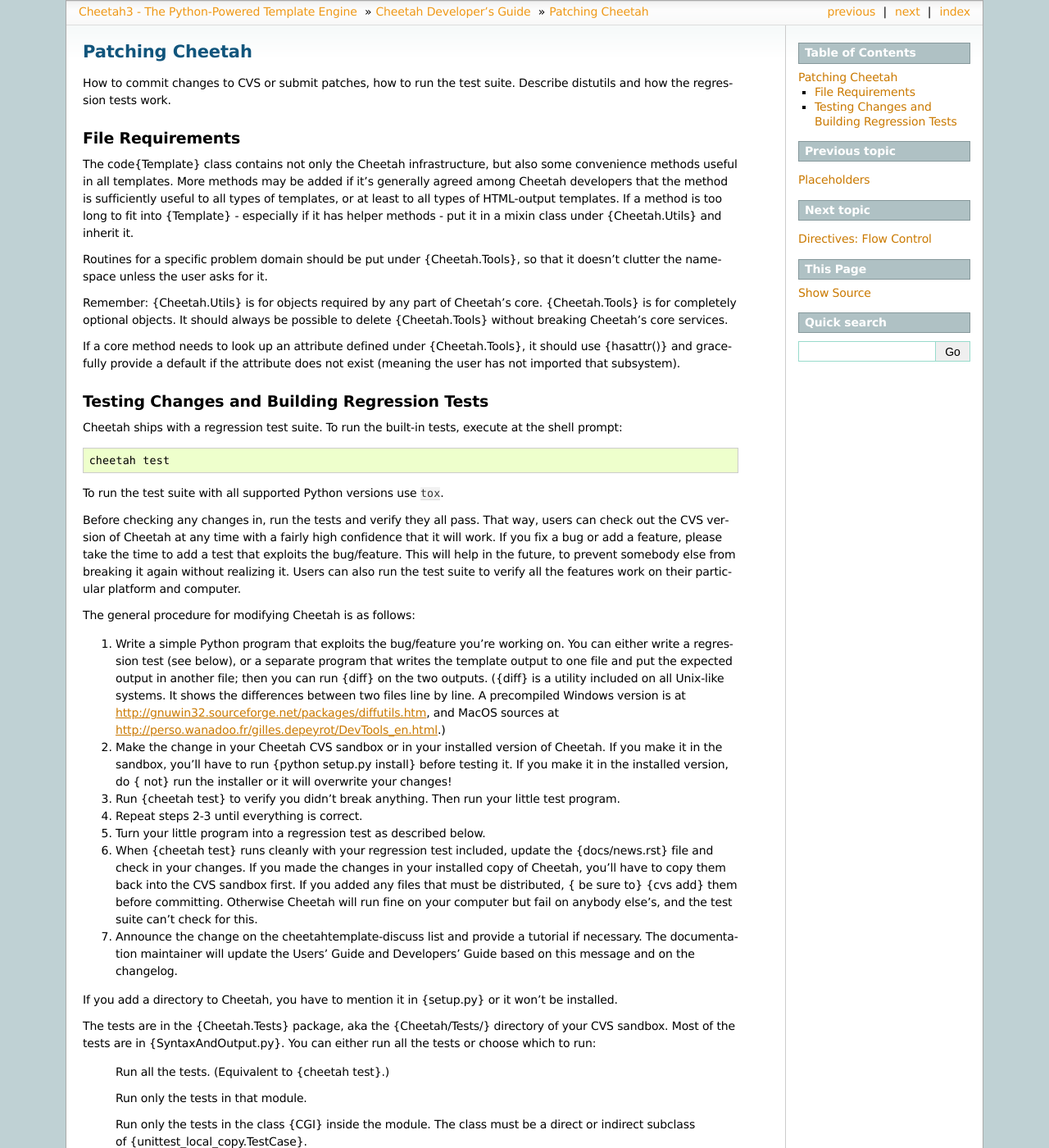
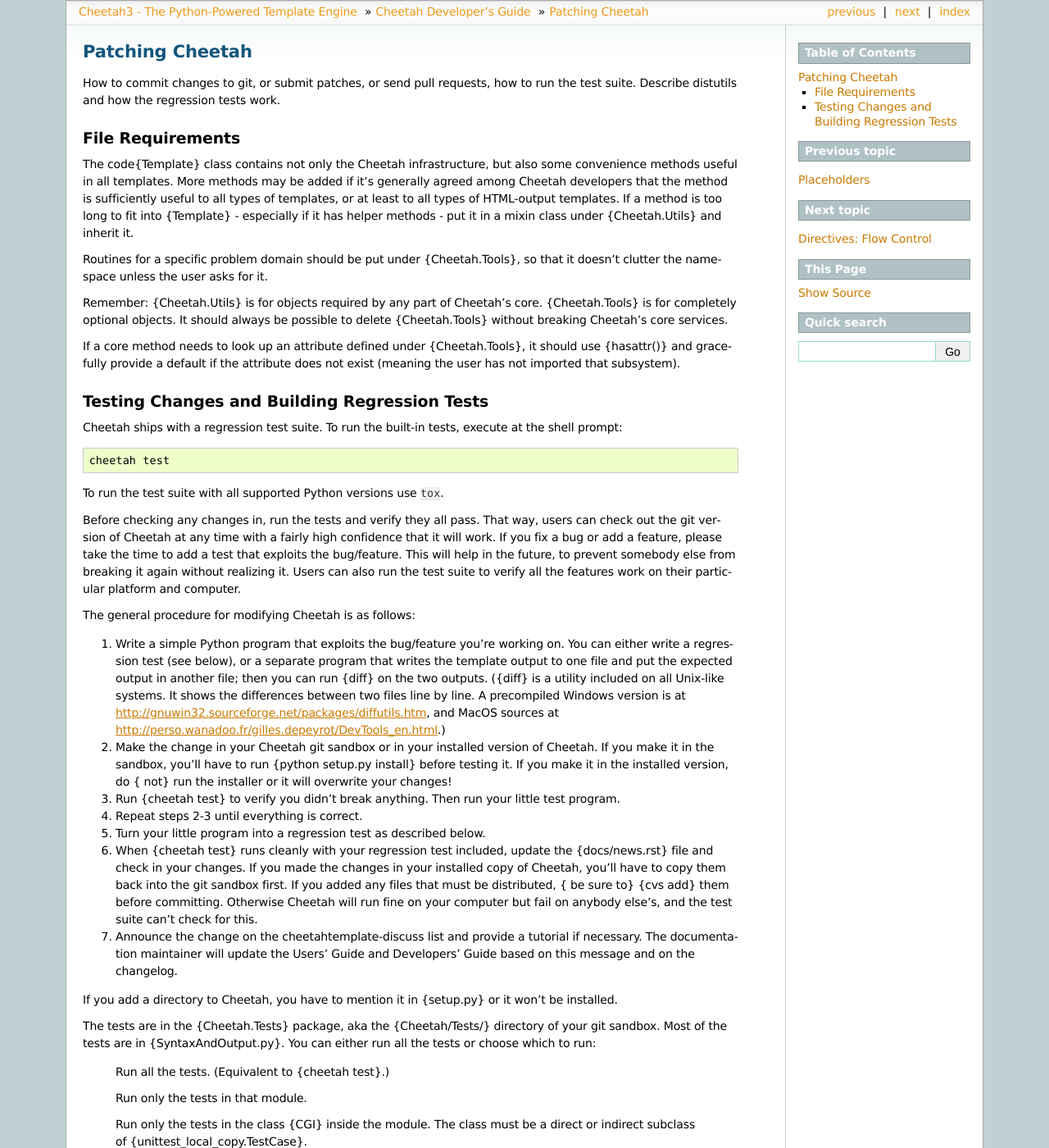
Before and after one commit to CheetahTemplate3/cheetah3, a Sphinx documentation site: the page built from docs/dev_guide/patching.rst, in a window 1280 px wide and 1400 px high. Shown: the whole window at 82% size. Built offline with Sphinx 7.4.7, drawn with Linux system fonts in a browser that asks for light colours.

Commit message:
Docs: Replace "CVS" with "git": we switched to git long ago
[skip ci]

```diff
--- a/docs/dev_guide/patching.rst
+++ b/docs/dev_guide/patching.rst
@@ -2,8 +2,9 @@ Patching Cheetah
 ================
 
 
-How to commit changes to CVS or submit patches, how to run the test
-suite. Describe distutils and how the regression tests work.
+How to commit changes to git, or submit patches, or send pull requests,
+how to run the test suite. Describe distutils and how the regression tests
+work.
 
 File Requirements
 -----------------
@@ -46,7 +47,7 @@ tests, execute at the shell prompt:
 To run the test suite with all supported Python versions use ``tox``.
 
 Before checking any changes in, run the tests and verify they all
-pass. That way, users can check out the CVS version of Cheetah at
+pass. That way, users can check out the git version of Cheetah at
 any time with a fairly high confidence that it will work. If you
 fix a bug or add a feature, please take the time to add a test that
 exploits the bug/feature. This will help in the future, to prevent
@@ -68,7 +69,7 @@ The general procedure for modifying Cheetah is as follows:
    sources at
    http://perso.wanadoo.fr/gilles.depeyrot/DevTools\_en.html.)
 
-#. Make the change in your Cheetah CVS sandbox or in your installed
+#. Make the change in your Cheetah git sandbox or in your installed
    version of Cheetah. If you make it in the sandbox, you'll have to
    run {python setup.py install} before testing it. If you make it in
    the installed version, do { not} run the installer or it will
@@ -85,7 +86,7 @@ The general procedure for modifying Cheetah is as follows:
 #. When {cheetah test} runs cleanly with your regression test
    included, update the {docs/news.rst} file and check in your changes. If
    you made the changes in your installed copy of Cheetah, you'll have
-   to copy them back into the CVS sandbox first. If you added any
+   to copy them back into the git sandbox first. If you added any
    files that must be distributed, { be sure to} {cvs add} them before
    committing. Otherwise Cheetah will run fine on your computer but
    fail on anybody else's, and the test suite can't check for this.
@@ -100,7 +101,7 @@ If you add a directory to Cheetah, you have to mention it in
 {setup.py} or it won't be installed.
 
 The tests are in the {Cheetah.Tests} package, aka the {Cheetah/Tests/}
-directory of your CVS sandbox. Most of the tests are in
+directory of your git sandbox. Most of the tests are in
 {SyntaxAndOutput.py}. You can either run all the tests or choose
 which to run:
 
```
